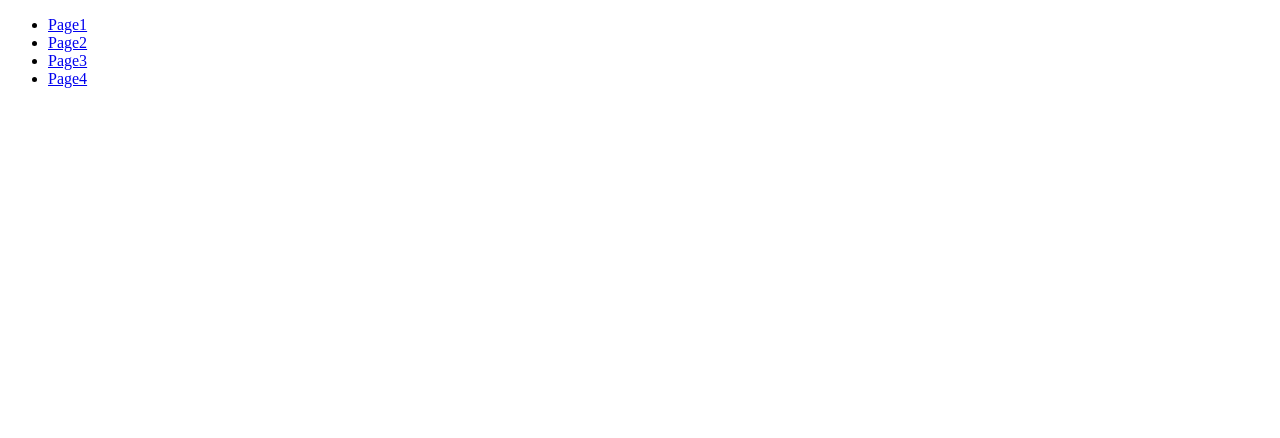
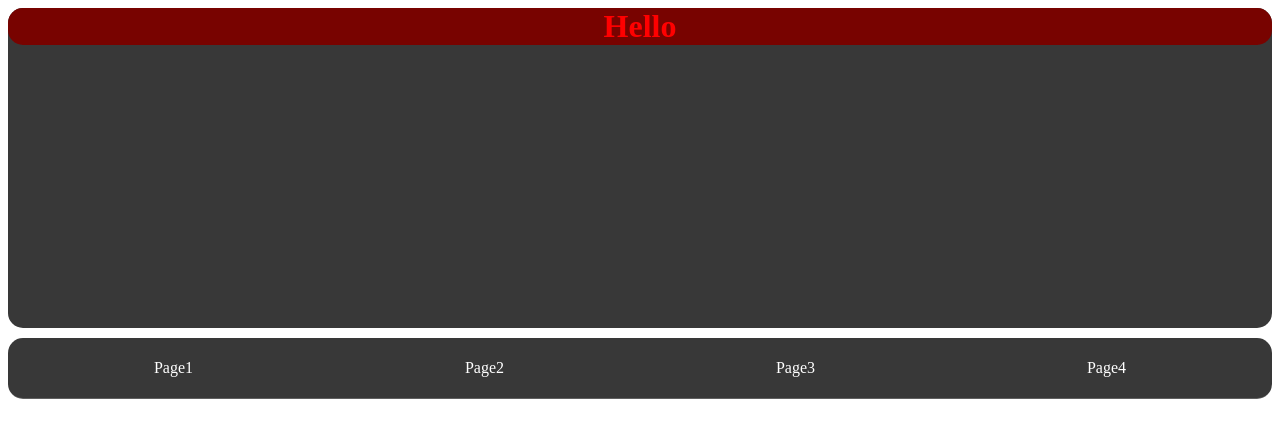
Before and after one commit to omar-195/Lycee, a plain HTML site: page SiteWeb petite/index.html in a window 1280 px wide. Drawn offline with Linux system fonts and the light colour scheme.

Commit message:
New Web Idea

```diff
--- a/SiteWeb petite/index.html
+++ b/SiteWeb petite/index.html
@@ -4,16 +4,18 @@
     <meta charset="UTF-8" />
     <meta http-equiv="X-UA-Compatible" content="IE=edge" />
     <meta name="viewport" content="width=device-width, initial-scale=1.0" />
+    <link rel="stylesheet" href="./style.css" />
     <title>Document</title>
   </head>
   <body>
     <header>
-      <ul>
-        <li><a href="#">Page1</a></li>
-        <li><a href="#">Page2</a></li>
-        <li><a href="#">Page3</a></li>
-        <li><a href="#">Page4</a></li>
-      </ul>
+      <h1>Hello</h1>
     </header>
+    <nav>
+      <a href="#">Page1</a>
+      <a href="#">Page2</a>
+      <a href="#">Page3</a>
+      <a href="#">Page4</a>
+    </nav>
   </body>
 </html>
--- a/SiteWeb petite/style.scss
+++ b/SiteWeb petite/style.scss
@@ -0,0 +1,39 @@
+header {
+  width: 100%;
+  height: 40vh;
+  background-color: #383838;
+  text-align: center;
+  border-radius: 15px;
+  h1 {
+    border-radius: 15px;
+    height: clamp(150px, 250px, auto);
+    background-color: #780300;
+    margin: auto;
+    color: red;
+  }
+}
+nav {
+  margin-top: 10px;
+  background-color: #383838;
+  color: #fff;
+  padding: 10px;
+  text-align: center;
+  display: flex;
+  flex-wrap: nowrap;
+  justify-content: space-around;
+  align-items: center;
+  border-radius: 15px;
+  height: 40px;
+  border-bottom: 1px solid rgba(255, 255, 255, 0.2);
+  a {
+    // flex: 50% auto
+    color: #fff;
+    text-decoration: none;
+    transition: 0.3s;
+  }
+  a:hover {
+    padding-bottom: 5px;
+    border-bottom: solid 2px red;
+    scale: 1.5;
+  }
+}
```
Also changed, not shown: SiteWeb petite/style.css, 1 other file.
